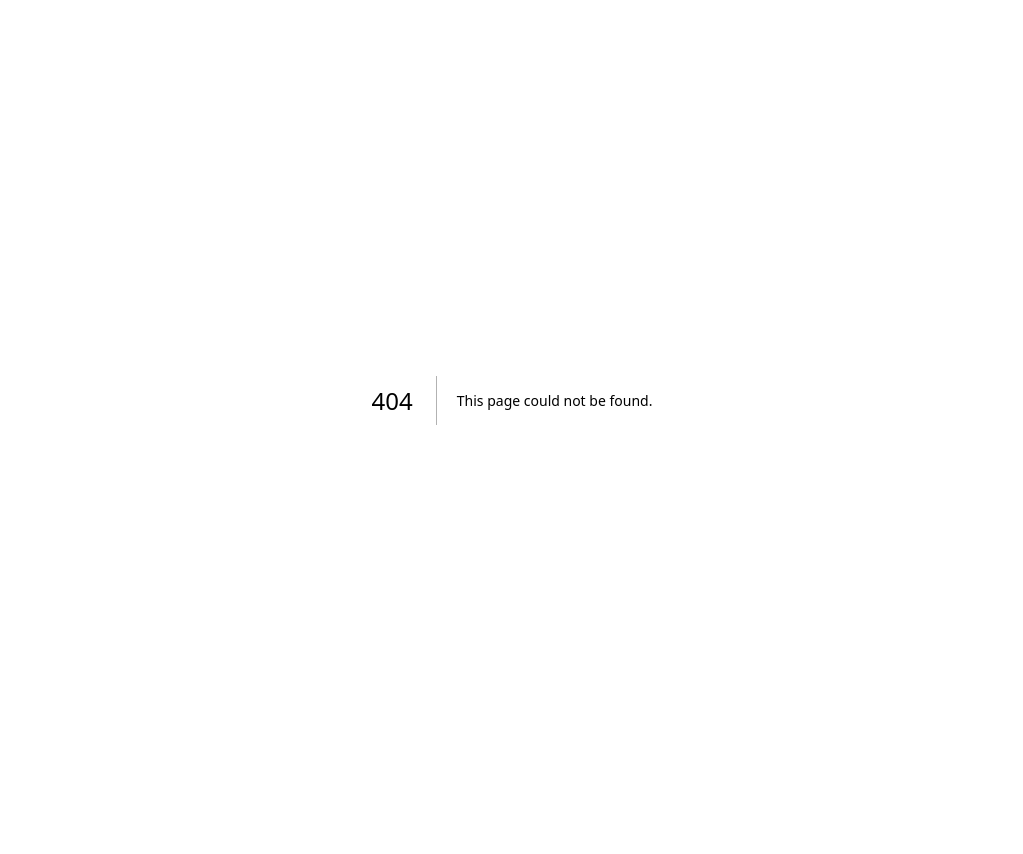
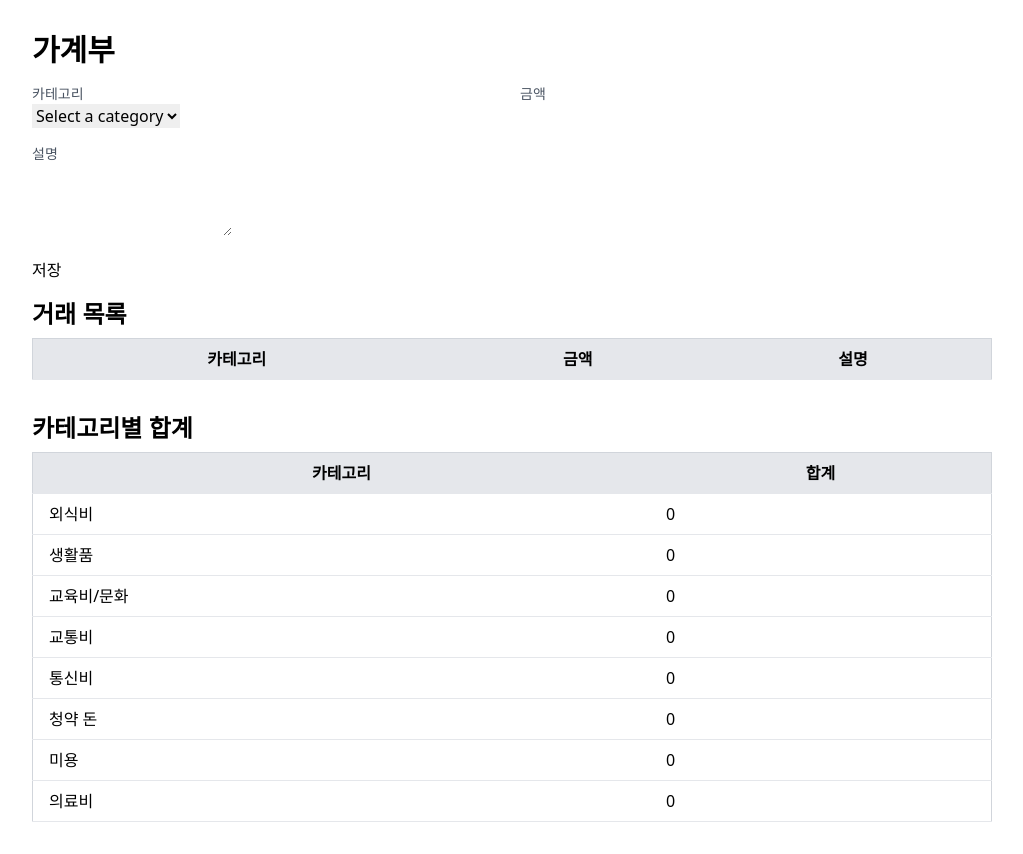
Before and after one commit to kyoungholee/mongo-crud, a Next.js app: page /components/accountBook in a window 1280 px wide. Before the commit this address had no page. Shown: the whole page, without its empty margins (128-1151 px from the left). Before the commit the page ends 800 px from the top, so only its background shows below. Built offline with nearby package versions, Linux system fonts and the light colour scheme.

Commit message:
style : 가계부 라우팅 연결 및 UI 작업 진행 중

```diff
--- /dev/null
+++ b/src/app/components/accountBook/page.tsx
@@ -0,0 +1,134 @@
+'use client'
+
+import React, { useState } from 'react';
+
+interface Transaction {
+  id: number;
+  category: string;
+  amount: string;
+  description: string;
+}
+
+const categories = [
+  '외식비', '생활품', '교육비/문화', '교통비', '통신비', '청약 돈', '미용', '의료비'
+];
+
+const BudgetTracker: React.FC = () => {
+  const [transactions, setTransactions] = useState<Transaction[]>([]);
+  const [inputData, setInputData] = useState({
+    category: '',
+    amount: '',
+    description: ''
+  });
+
+  const handleChange = (e: React.ChangeEvent<HTMLInputElement | HTMLSelectElement | HTMLTextAreaElement>) => {
+    const { name, value } = e.target;
+    setInputData(prevData => ({ ...prevData, [name]: value }));
+  };
+
+  const handleSubmit = (e: React.FormEvent<HTMLFormElement>) => {
+    e.preventDefault();
+    const newTransaction: Transaction = { ...inputData, id: Date.now() };
+    setTransactions(prevTransactions => [newTransaction, ...prevTransactions]);
+    setInputData({ category: '', amount: '', description: '' });
+  };
+
+  const calculateTotal = (category: string) => {
+    return transactions.reduce((total, transaction) => {
+      return transaction.category === category ? total + parseFloat(transaction.amount) : total;
+    }, 0);
+  };
+
+  return (
+    <div className="container mx-auto my-8">
+      <h1 className="mb-4 text-3xl font-bold">가계부</h1>
+
+      {/* 거래 입력 폼 */}
+      <form onSubmit={handleSubmit} className="mb-4">
+        <div className="grid grid-cols-2 gap-4">
+          <div className="mb-4">
+            <label htmlFor="category" className="block text-sm font-medium text-gray-600">카테고리</label>
+            <select
+              id="category"
+              name="category"
+              value={inputData.category}
+              onChange={handleChange}
+              className="form-input"
+            >
+              <option value="" disabled>Select a category</option>
+              {categories.map(category => (
+                <option key={category} value={category}>{category}</option>
+              ))}
+            </select>
+          </div>
+          <div className="mb-4">
+            <label htmlFor="amount" className="block text-sm font-medium text-gray-600">금액</label>
+            <input
+              type="number"
+              id="amount"
+              name="amount"
+              value={inputData.amount}
+              onChange={handleChange}
+              className="form-input"
+            />
+          </div>
+        </div>
+        <div className="mb-4">
+          <label htmlFor="description" className="block text-sm font-medium text-gray-600">설명</label>
+          <textarea
+            id="description"
+            name="description"
+            rows={3}
+            value={inputData.description}
+            onChange={handleChange}
+            className="form-textarea"
+          />
+        </div>
+        <button type="submit" className="form-button">저장</button>
+      </form>
+
+      {/* 거래 목록 */}
+      <h2 className="mb-2 text-2xl font-bold">거래 목록</h2>
+      <table className="w-full mb-8 border border-gray-300">
+        <thead>
+          <tr className="bg-gray-200">
+            <th className="px-4 py-2 border-b">카테고리</th>
+            <th className="px-4 py-2 border-b">금액</th>
+            <th className="px-4 py-2 border-b">설명</th>
+          </tr>
+        </thead>
+        <tbody>
+          {transactions.map(transaction => (
+            <tr key={transaction.id}>
+              <td className="px-4 py-2 border-b">{transaction.category}</td>
+              <td className="px-4 py-2 border-b">{transaction.amount}</td>
+              <td className="px-4 py-2 border-b">{transaction.description}</td>
+            </tr>
+          ))}
+        </tbody>
+      </table>
+
+      {/* 카테고리별 합계 표 */}
+      <h2 className="mb-2 text-2xl font-bold">카테고리별 합계</h2>
+      <table className="w-full mb-8 border border-gray-300">
+        <thead>
+          <tr className="bg-gray-200">
+            <th className="px-4 py-2 border-b">카테고리</th>
+            <th className="px-4 py-2 border-b">합계</th>
+          </tr>
+        </thead>
+        <tbody>
+          {categories.map(category => (
+            <tr key={category}>
+              <td className="px-4 py-2 border-b">{category}</td>
+              <td className="px-4 py-2 border-b">{calculateTotal(category)}</td>
+            </tr>
+          ))}
+        </tbody>
+      </table>
+    </div>
+  );
+};
+
+
+export default BudgetTracker;
--- a/src/app/components/sideBar/page.tsx
+++ b/src/app/components/sideBar/page.tsx
@@ -1,10 +1,18 @@
+'use client'
+import Link from 'next/link';
+import { useRouter } from 'next/navigation';
 import React from 'react'
 
 export default function SideBar() {
+
+  const router = useRouter();
+
   return (
     <div className='flex items-center gap-6 mr-4'>
         <div> 돈의 뉴스</div>
-        <div> 가계부</div>
+        <Link className="p-3" href={'/components/accountBook'}>
+        가계부
+        </Link>
         <div> 게시판</div>
         <div> 핫한 돈의 속성</div>
         <div> 로그인</div>
```
